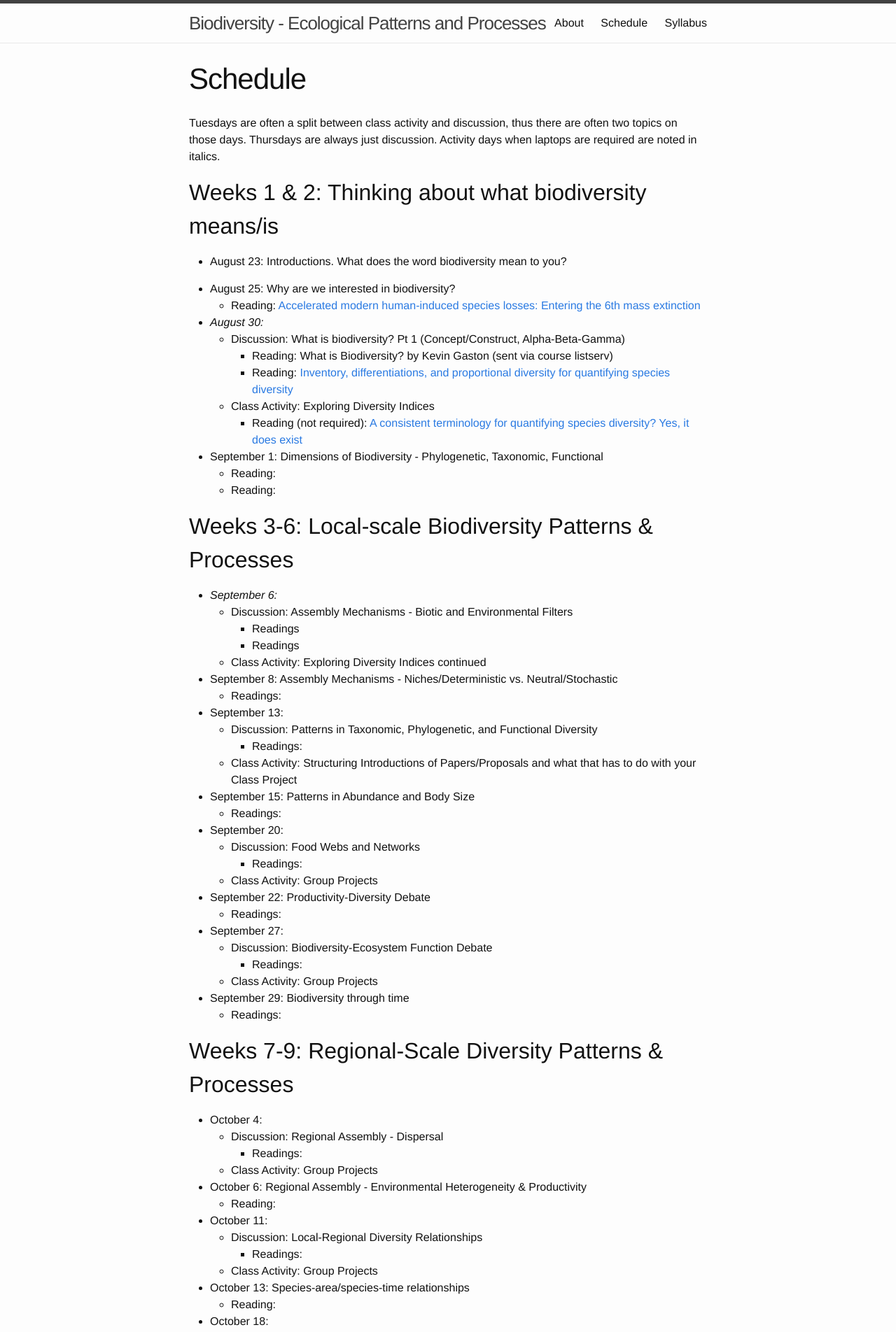
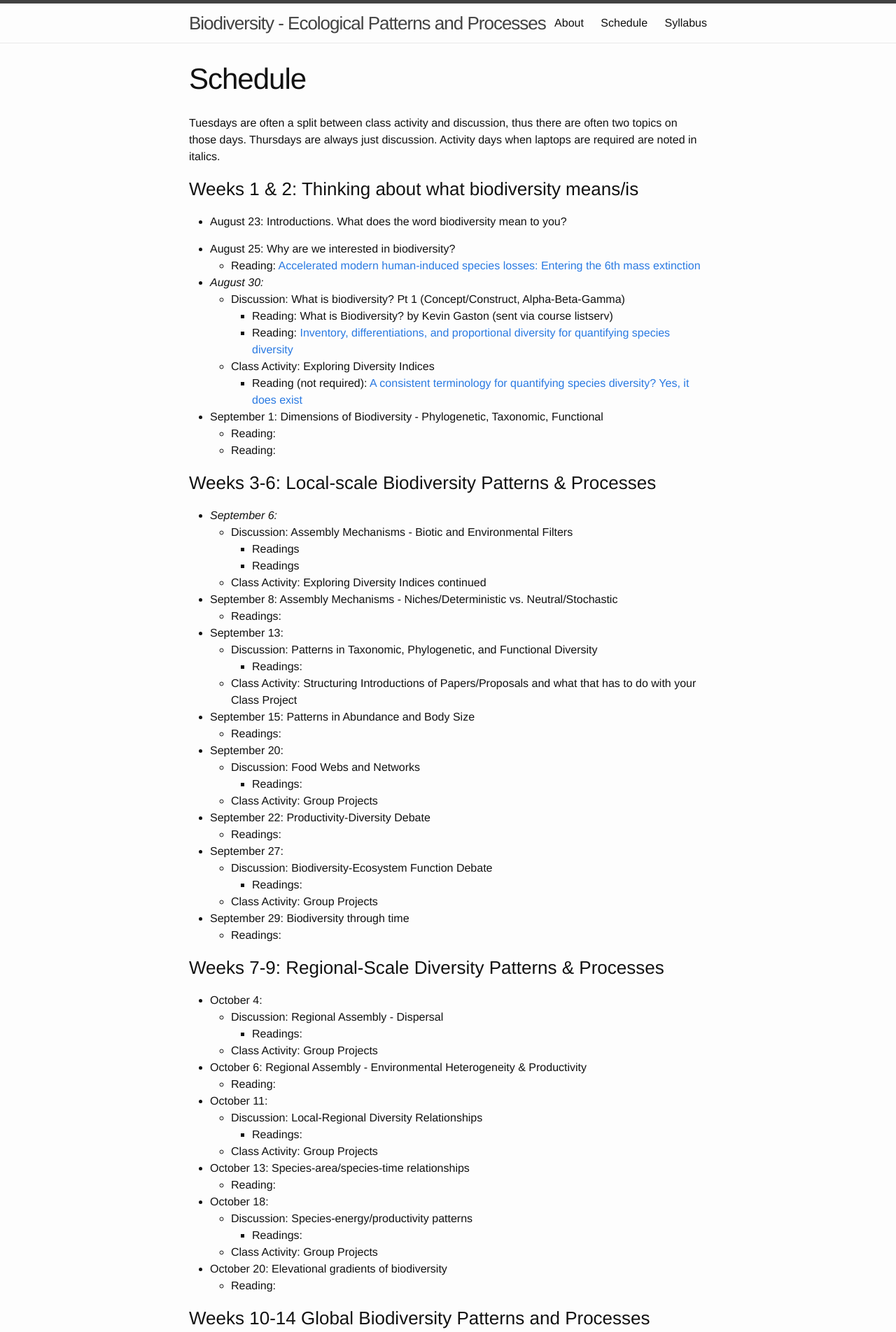
Before and after one commit to skmorgane/biodiversity-course, a Jekyll site: the page built from schedule.md, in a window 1280 px wide. Shown: the top 1904 px of the page at 70% size. Built offline with Jekyll 4.4.1, drawn with Linux system fonts in a browser that asks for light colours.

Commit message:
Formatting changes schedule.md

```diff
--- a/schedule.md
+++ b/schedule.md
@@ -4,7 +4,7 @@ title: Schedule
 ---
 Tuesdays are often a split between class activity and discussion, thus there are often two topics on those days. Thursdays are always just discussion. Activity days when laptops are required are noted in italics.
 
-## Weeks 1 & 2: Thinking about what biodiversity means/is
+### Weeks 1 & 2: Thinking about what biodiversity means/is
 
 * August 23: Introductions. What does the word biodiversity mean to you?
 
@@ -22,7 +22,7 @@ Tuesdays are often a split between class activity and discussion, thus there are
     * Reading:
     * Reading:
 
-## Weeks 3-6: Local-scale Biodiversity Patterns & Processes
+### Weeks 3-6: Local-scale Biodiversity Patterns & Processes
 
 * *September 6:*
     * Discussion: Assembly Mechanisms - Biotic and Environmental Filters
@@ -57,7 +57,7 @@ Tuesdays are often a split between class activity and discussion, thus there are
 * September 29: Biodiversity through time
     * Readings:
 
-## Weeks 7-9: Regional-Scale Diversity Patterns & Processes
+### Weeks 7-9: Regional-Scale Diversity Patterns & Processes
 
 * October 4:
     * Discussion: Regional Assembly - Dispersal
@@ -83,7 +83,7 @@ Tuesdays are often a split between class activity and discussion, thus there are
 * October 20: Elevational gradients of biodiversity
     * Reading:
 
-## Weeks 10-14 Global Biodiversity Patterns and Processes
+### Weeks 10-14 Global Biodiversity Patterns and Processes
 
 * October 25:
     * Discussion: Biogeography
@@ -111,7 +111,7 @@ Tuesdays are often a split between class activity and discussion, thus there are
          * Readings:
     * Class Activity: Group Projects
 
-## Weeks 14-15: Requests
+### Weeks 14-15: Requests
 
 * November 17: TBD
     * Readings:
@@ -121,7 +121,7 @@ Tuesdays are often a split between class activity and discussion, thus there are
          * Readings:
     * Class Activity: Group Projects
 
-## Weeks 15-16: Group Presentations
+### Weeks 15-16: Group Presentations
 
 * November 29: Finish preparing for Group Presentations
 
```
